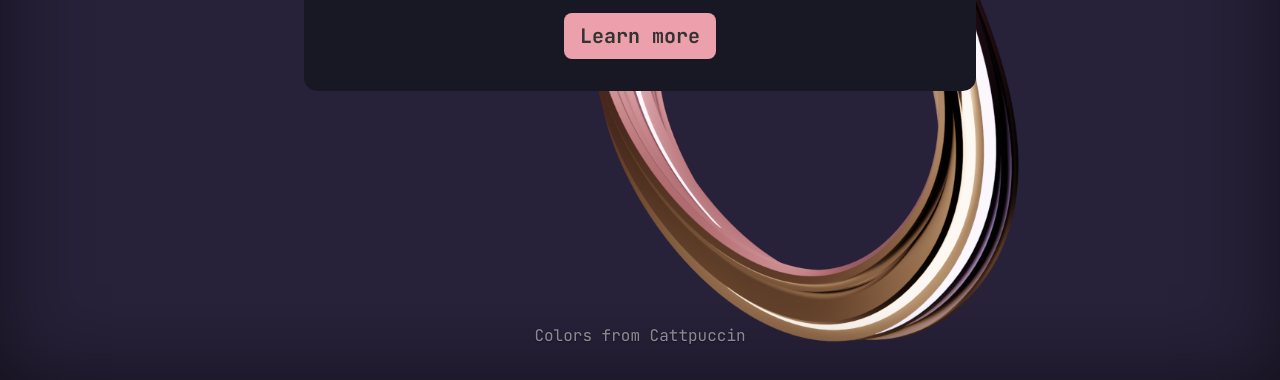
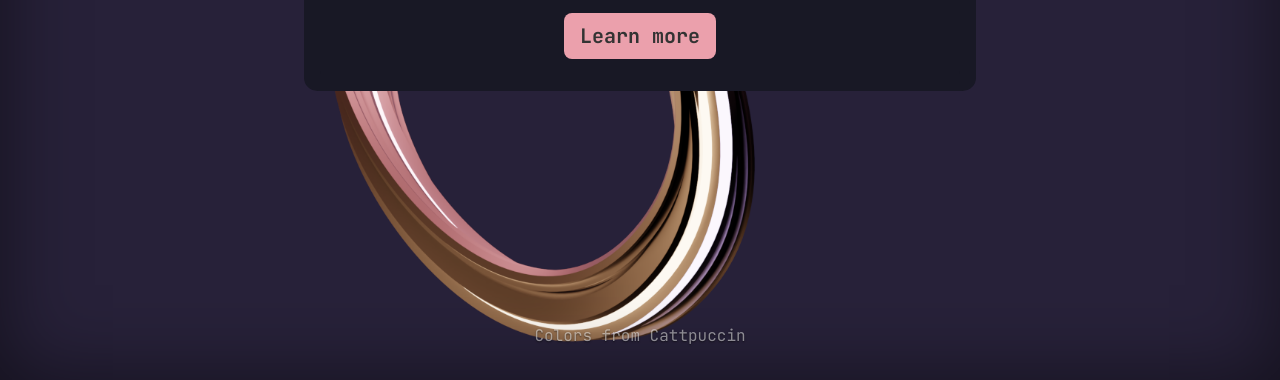
Before and after one commit to aleckrsek/aleckrsek.github.io, a website: page index.html in a window 1280 px wide. Shown: the part 420-800 px from the top of the page. Drawn offline with Linux system fonts and the light colour scheme.

Commit message:
Center background

```diff
--- a/index.html
+++ b/index.html
@@ -24,7 +24,7 @@
     </style>
 
   </head>
-<body class="d-flex h-100 text-center text-white bg-dark" style="background-image: url(images/CattpuccinWide.png); background-size: cover;">
+<body class="d-flex h-100 text-center text-white bg-dark" style="background-image: url(images/CattpuccinWide.png); background-size: cover; background-position: center;">
 
 <div class="cover-container d-flex w-100 h-100 p-3 mx-auto flex-column">
   <header class="mb-auto">
```
